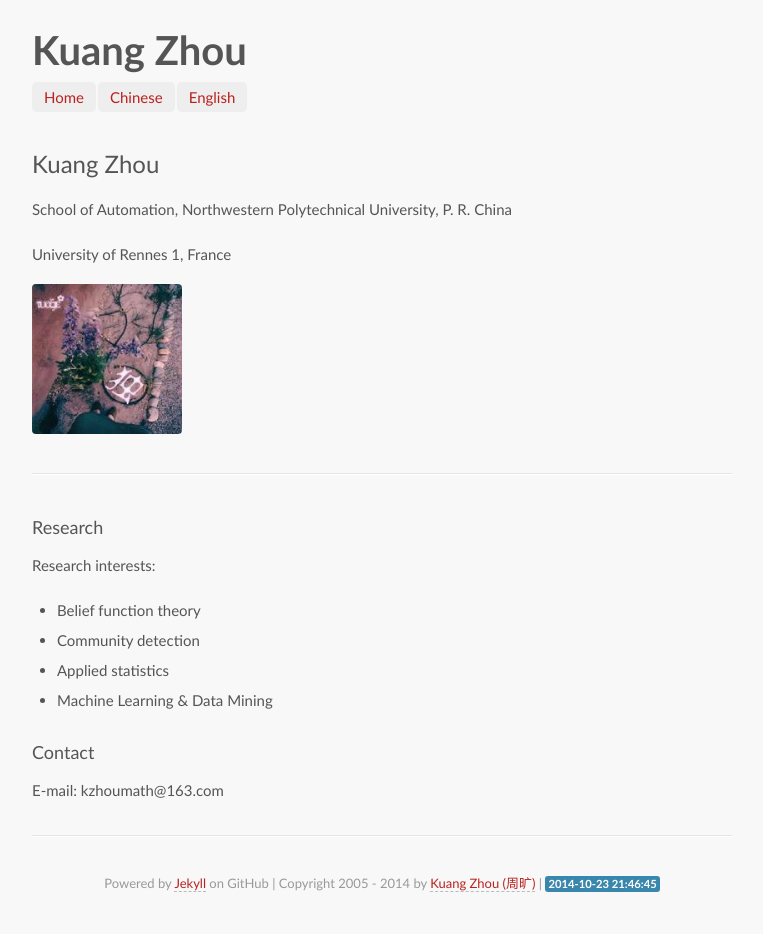
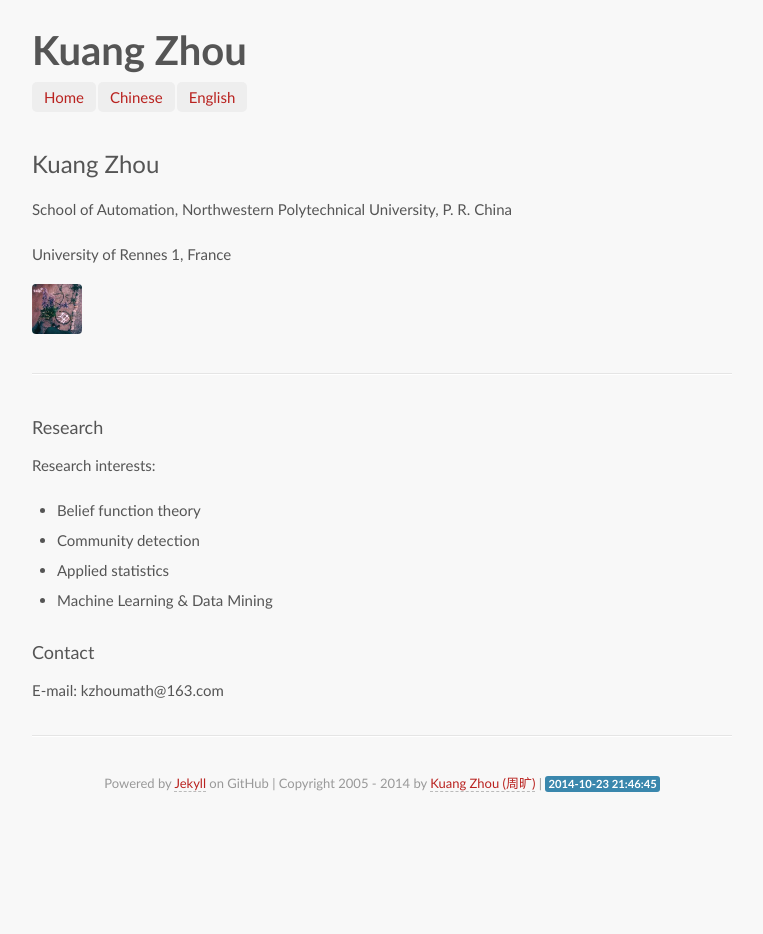
Before and after one commit to kuangzhou/kuangzhou.github.io, a Jekyll site: the page index.html, which Jekyll copies as it is, in a window 1280 px wide. Shown: the whole page, without its empty margins (258-1021 px from the left). Built offline with Jekyll 4.4.1, drawn with Linux system fonts in a browser that asks for light colours; some web fonts are replaced; Markdown is read by kramdown in place of the engine named in the settings; after the commit the page ends 900 px from its top, so only the background shows below that.

Commit message:
first commit

```diff
--- a/index.html
+++ b/index.html
@@ -63,8 +63,9 @@
 							</p>
 						</header>
 					</div>
+
 					<div class="three columns omega">
-						<img src="images/pic.jpg" width="150" height="135" />
+						<img src="images/pic.jpg" width="50" height="35" />
 					</div>
 
 				</div>
```
